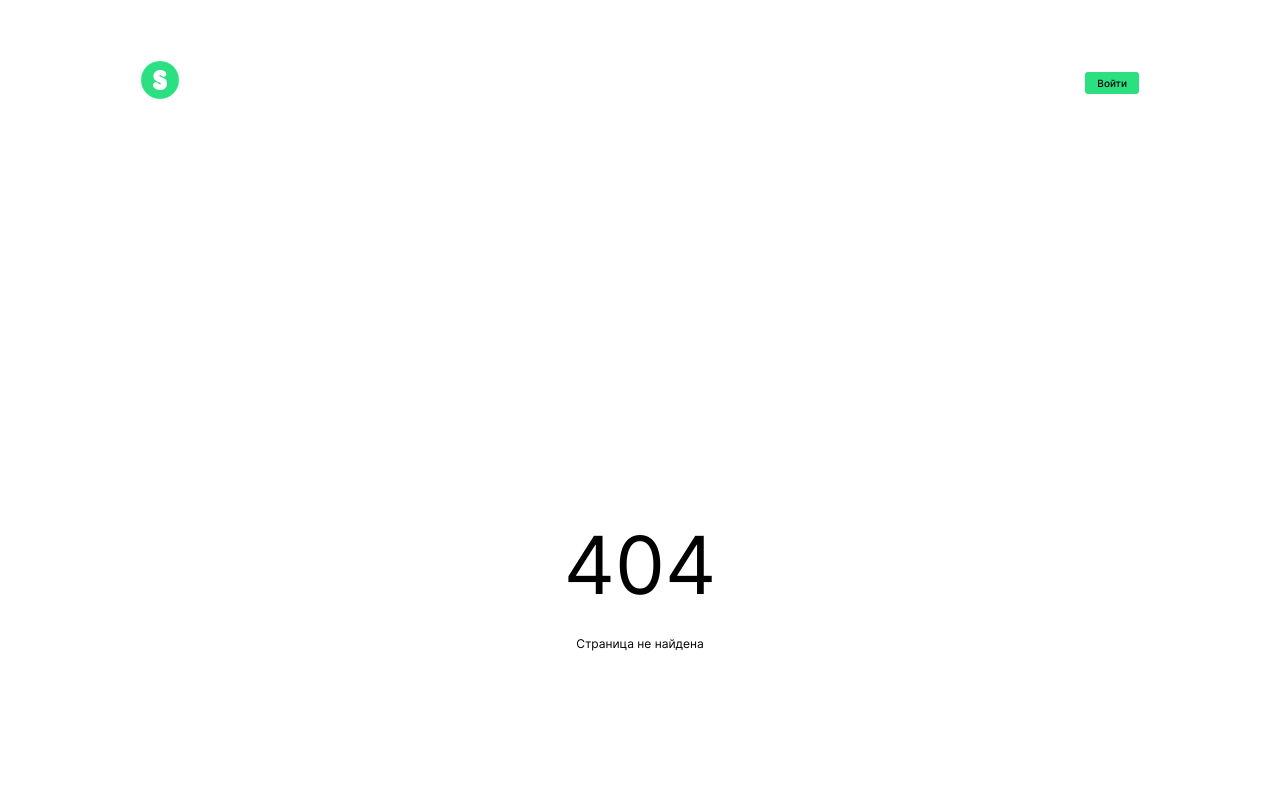
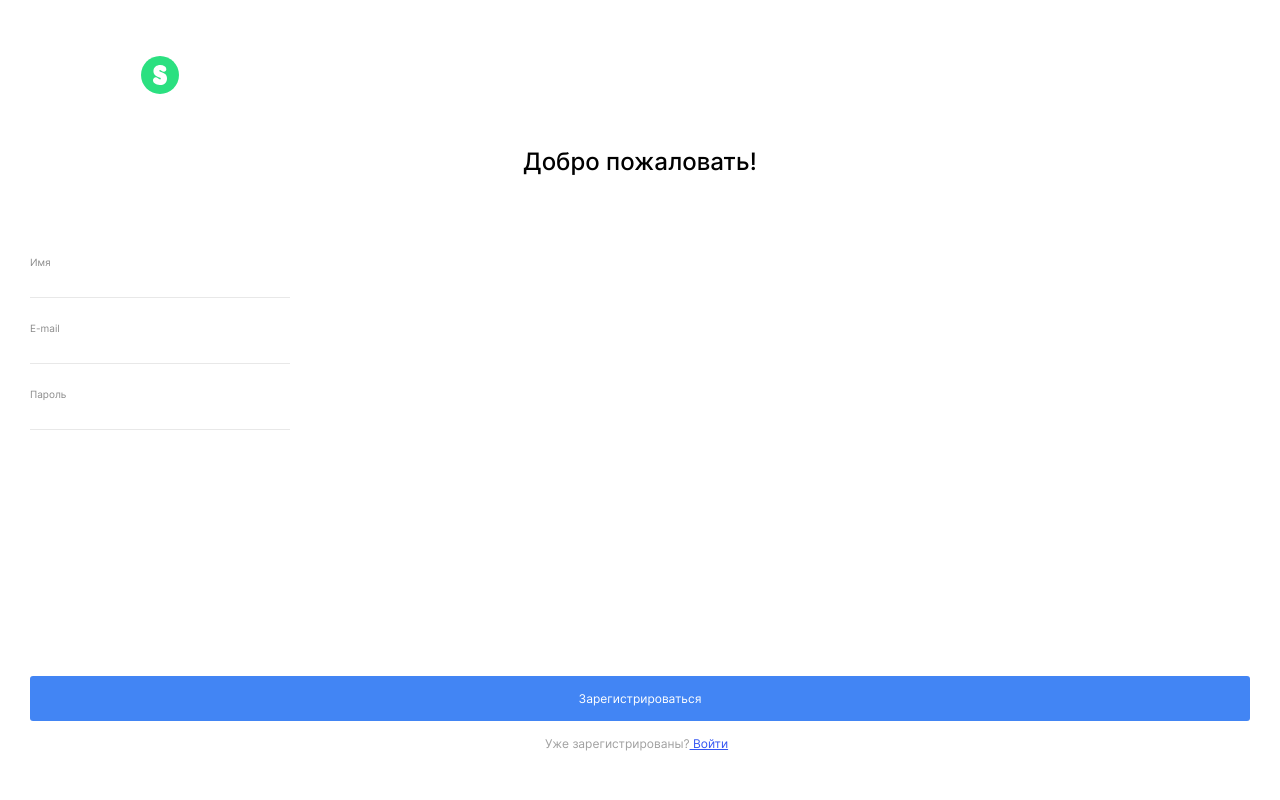
Before and after one commit to Maryk1007/movies-explorer-frontend, a React (Create React App) app: page /signup in a window 1280 px wide. Before the commit this address had no page. Shown: the top 800 px of the page. Built offline with nearby package versions, Linux system fonts and the light colour scheme.

Commit message:
layout register

```diff
--- a/src/components/App/App.js
+++ b/src/components/App/App.js
@@ -3,7 +3,7 @@ import { Routes, Route,useLocation } from 'react-router-dom';
 import Header from '../Header/Header';
 import Main from '../Main/Main';
 import Footer from '../Footer/Footer';
-// import Register from '../Register';
+import Register from '../Register/Register';
 // import Login from '../Login';
 // import Movies from '../Movies';
 import PageNotFound from '../PageNotFound/PageNotFound';
@@ -20,6 +20,23 @@ function App() {
   const closeNavigationMenu = () => {
     setIsNavigationMenuOpen(false);
   }
+
+  // регистрация пользователей
+  // const handleRegister = (updateRegister) => {
+  //   return auth.register(updateRegister.email, updateRegister.password)
+  //     .then(() => {
+  //       setIsInfoTooltipOpen(true);
+  //       setIsRegistrationSuccessful(true);
+  //       history.push('/signin');
+  //     })
+  //     .catch(() => {
+  //       setIsRegistrationSuccessful(false);
+  //     })
+  //     .finally(() => {
+  //       setIsInfoTooltipOpen(true);
+  //       updateRegister.onRenderLoading(false)
+  //     })
+  // }
 
   // Установить текущий год в footer
   const getYear=()=>{
@@ -38,6 +55,9 @@ function App() {
         <Route exact path="/"
           element={<Main location={pathname}/>}>
         </Route>
+        <Route path="/signup"
+          element={<Register location={pathname}/>}>
+        </Route>
         <Route exact path="*"
           element={<PageNotFound/>}>
         </Route>
--- a/src/components/Header/Header.css
+++ b/src/components/Header/Header.css
@@ -39,6 +39,10 @@
     display: flex;
 }
 
+.header__nav_disabled {
+  display: none;
+}
+
 .header__nav_item {
     margin: 0;
     padding: 0;
--- a/src/components/Header/Header.js
+++ b/src/components/Header/Header.js
@@ -4,6 +4,9 @@ import logo from '../../images/logo.svg';
 
 
 function Header({ isOpen, onClose, onClick, location }) {
+
+  const headerPromo = '/';
+
   const headerMain = [
     '/movies',
     '/saved-movies',
@@ -15,13 +18,13 @@ function Header({ isOpen, onClose, onClick, location }) {
     '/signup'
   ];
     const classNameHeader=`header ${
-      location === '/' ? 'header__promo header_active' :
+      headerPromo.includes(location) ? 'header__promo header_active' :
       headerMain.includes(location) ? 'header__main header_active' :
       headerTypeSign.includes(location) ? 'header__sign header_active' : ''
     }`;
 
     const classNameBurgerMenu=`${headerMain.includes(location) ? 'header__burger-menu' : 'header__burger-menu_disabled'}`;
-    const classNameNavigationMenu=`${headerTypeSign.includes(location) ? 'header__nav' : 'header__nav header__nav_disabled'}`;
+    const classNameNavigationMenu=`${headerPromo.includes(location) ? 'header__nav' : 'header__nav header__nav_disabled'}`;
 
     return (
     <header className={classNameHeader}>
--- /dev/null
+++ b/src/components/Register/Register.css
@@ -0,0 +1,103 @@
+.auth {
+  margin: 0 30px 30px;
+  display: flex;
+  flex-direction: column;
+  align-items: center;
+}
+
+.auth__title {
+  margin: 0;
+  margin-bottom: 80px;
+  font-weight: 500;
+  font-size: 24px;
+  line-height: 1.21;
+  text-align: center;
+}
+
+.form {
+  min-width: 100%;
+}
+
+.form__container {
+  position: relative;
+  width: 260px;
+}
+
+.form__label {
+  margin: 0;
+  font-weight: 400;
+  font-size: 10px;
+  line-height: 1.2;
+  color: #8B8B8B;
+  text-align: start;
+}
+
+.form__input {
+  margin: 0;
+  padding: 0;
+  width: 100%;
+  margin-bottom: 24px;
+  padding-bottom: 10px;
+  background-color: transparent;
+  border: none;
+  font-weight: 400;
+  font-size: 14px;
+  line-height: 1.21;
+  border-bottom: 1px solid #E8E8E8;
+}
+
+.form__input:focus-within {
+  border-bottom: 1px solid #3456F3;
+}
+
+.form__field-error {
+  position: absolute;
+  left: 0;
+  top: 46px;
+  font-weight: 400;
+  font-size: 10px;
+  line-height: 1.2;
+  color: #FF3055;
+  visibility: hidden;
+}
+
+.form__field-error_visible {
+  visibility: visible;
+}
+
+.form__button {
+  min-width: 100%;
+  height: 45px;
+  border-radius: 3px;
+  font-size: 12px;
+  line-height: 1.25;
+  margin-top: 222px;
+  margin-bottom: 15px;
+  background: #4285F4;
+  border: none;
+  align-items: center;
+  color: #FFFFFF;
+  cursor: pointer;
+  transition: opacity .3s ease-in;
+}
+
+.form__button:hover {
+  opacity: .8;
+}
+
+.auth__logintip {
+  font-weight: 400;
+  font-size: 12px;
+  line-height: 1.25;
+  text-align: center;
+  color: #A0A0A0;
+  margin: 0 7px 0 0;
+}
+
+.auth__login-link {
+  font-weight: 400;
+  font-size: 12px;
+  line-height: 1.25;
+  text-align: center;
+  color: #3456F3;
+}
--- /dev/null
+++ b/src/components/Register/Register.js
@@ -0,0 +1,95 @@
+import { useState, useCallback } from "react";
+import { NavLink } from 'react-router-dom';
+
+function Register() {
+  // const inputRef = useRef(true);
+  const [isContentSubmitButton] = useState('Зарегистрироваться');
+  const [data, setData] = useState({
+    email: '',
+    password: '',
+  });
+
+  const { email, password } = data;
+
+  const handleChange = useCallback((evt)=>{
+    const { name, value } = evt.target
+    setData(prevState=>({...prevState, [name]: value}))
+  }, [setData]);
+
+  const handleSubmit = (evt)=>{
+    evt.preventDefault();
+    // renderLoading(true);
+  }
+
+// изменение текста кнопки при отправке формы
+  // const renderLoading = (isLoading)=>{
+  //   isLoading ? setContentSubmitButton('Регистрация...') : setContentSubmitButton('Зарегистрироваться')
+  // }
+
+  // useEffect(()=>{
+  //   if(inputRef.current.value !== ''){
+  //     setData(inputRef.current.validity.valid);
+  //   }
+  // }, [inputRef.current.value])
+
+  // /** если значения введенные в поле input не валидны */
+  // const classNameSpan = `form__field-error ${!data ? 'form__field-error_visible' : ''}`
+  // const spanMessage = `${!data ? inputRef.current.validationMessage : ''}`
+
+  return (
+    <section className="auth">
+      <h2 className="auth__title">Добро пожаловать!</h2>
+      <form
+        className="form"
+        name="register"
+        onSubmit={handleSubmit}
+        noValidate>
+          <div className="form__container">
+            <p className='form__label'>Имя</p>
+            <input
+              className="form__input"
+              minLength={2}
+              maxLength={30}
+              type="text"
+              name="name"
+              id="name-input"
+              required />
+            <span className='form__field-error' id="error-email"></span>
+          </div>
+          <div className="form__container">
+            <p className='form__label'>E-mail</p>
+            <input
+              className="form__input"
+              value={email || ''}
+              onChange={handleChange}
+              type="email"
+              name="email"
+              id="email-input"
+              required />
+            <span className='form__field-error' id="error-email"></span>
+          </div>
+          <div className="form__container">
+            <p className='form__label'>Пароль</p>
+            <input
+              className="form__input"
+              value={password || ''}
+              onChange={handleChange}
+              type="password"
+              name="password"
+              id="password-input"
+              required />
+            <span className='form__field-error' id="error-email"></span>
+          </div>
+        <button
+          className="form__button"
+          type="submit"
+          name="submit">{isContentSubmitButton}</button>
+      </form>
+      <p className='auth__logintip'>Уже зарегистрированы?
+        <NavLink to="/signin" className="auth__login-link"> Войти</NavLink>
+      </p>
+    </section>
+  )
+}
+
+export default Register;
--- a/src/index.css
+++ b/src/index.css
@@ -10,5 +10,6 @@
 @import url(./components/Techs/Techs.css);
 @import url(./components/AboutMe/AboutMe.css);
 @import url(./components/Portfolio/Portfolio.css);
+@import url(./components/Register/Register.css);
 @import url(./components/PageNotFound/PageNotFound.css);
 @import url(./components/Footer/Footer.css);
```
